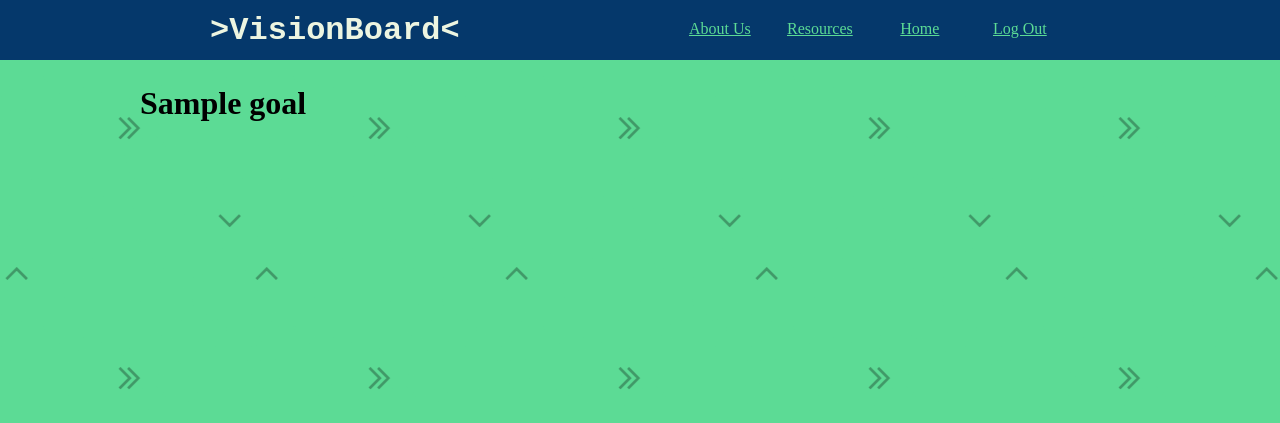
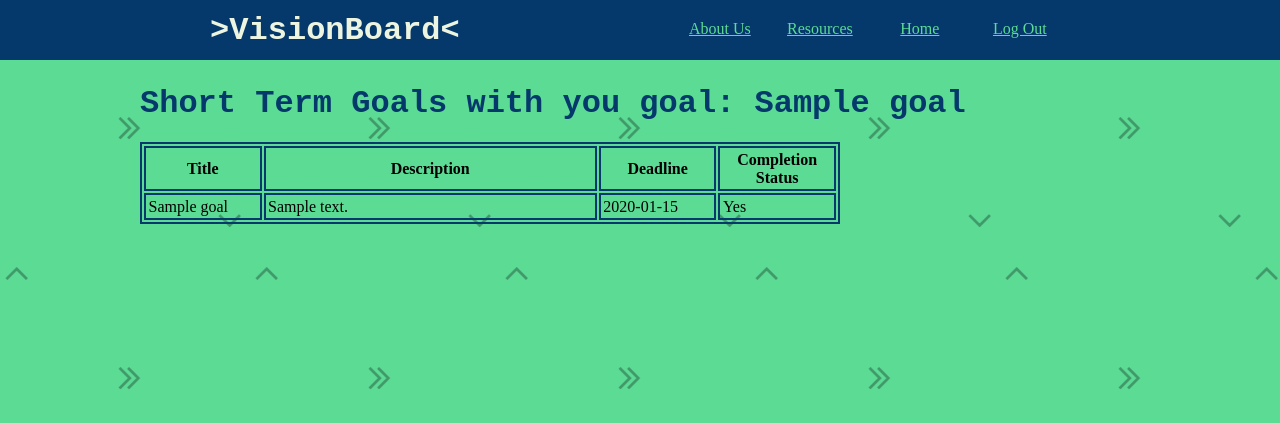
Before and after one commit to JonGriggs1773/VisionBoard, a Flask app: page /view/all/1 in a window 1280 px wide. Shown: the top 423 px of the page. Run offline with Flask 3, Linux system fonts and the light colour scheme; tables that the repository leaves empty hold one stand-in row (values such as "Sample post").

Commit message:
Finished the view all for STG

```diff
--- a/flask_app/controllers/short_term_goals.py
+++ b/flask_app/controllers/short_term_goals.py
@@ -18,12 +18,9 @@ def add_stg_form(id):
 
 @app.route('/stg/submit', methods = ['POST'])
 def submit_stg():
-
-
     if STG.create_short_term_goal(request.form):
         session.pop('ltg_id', None)
         return redirect('/dashboard')
-
     else:
         ltg_id = session['ltg_id']
         return redirect(f'/add_stg/{ltg_id}')
--- a/flask_app/models/long_term_goal.py
+++ b/flask_app/models/long_term_goal.py
@@ -65,10 +65,10 @@ class LTG:
             for stg in results:
                 stg_data = {
                     'id': stg['short_term_goals.id'],
-                    'title': stg['title'],
-                    'description': stg['description'],
-                    'goal_date': stg['goal_date'],
-                    'is_complete': stg['is_complete'],
+                    'title': stg['short_term_goals.title'],
+                    'description': stg['short_term_goals.description'],
+                    'goal_date': stg['short_term_goals.goal_date'],
+                    'is_complete': stg['short_term_goals.is_complete'],
                     'user_id': stg['user_id'],
                     'long_term_goal_id': stg['long_term_goal_id'],
                     'created_at': stg['short_term_goals.created_at'],
--- a/flask_app/static/css/dashboard.css
+++ b/flask_app/static/css/dashboard.css
@@ -115,3 +115,25 @@ body {
     align-items: center;
     justify-content: space-evenly;
 }
+
+table, th, td {
+    border: 2px solid #05386B;
+}
+table {
+    width: 700px;
+}
+
+th, td {
+    width: 100px;
+    padding: 2.5px;
+}
+
+.title {
+    color: #05386B;
+    font-family: 'Courier New', Courier, monospace;
+    margin-bottom: 20px;
+}
+
+#description {
+    width: 300px;
+}
--- a/flask_app/templates/allSTG.html
+++ b/flask_app/templates/allSTG.html
@@ -18,7 +18,23 @@
         </div>
     </div>
     <div id="container">
-        <h1>{{ ltg.title }}</h1>
+        <h1 class="title">Short Term Goals with you goal: {{ ltg.title }}</h1>
+        <table>
+            <tr>
+                <th>Title</th>
+                <th>Description</th>
+                <th>Deadline</th>
+                <th>Completion Status</th>
+            </tr>
+            {% for stg in ltg.stg %}
+                <tr>
+                    <td>{{ stg.title }}</td>
+                    <td id="description">{{ stg.description }}</td>
+                    <td>{{ stg.goal_date }}</td>
+                    <td>{{ stg.is_complete }}</td>
+                </tr>
+            {% endfor %}
+        </table>
     </div>
 </body>
 </html>
--- a/flask_app/templates/viewOneLTG.html
+++ b/flask_app/templates/viewOneLTG.html
@@ -24,8 +24,9 @@
             <h3>{{ ltg.description }}</h3>
             <p>Deadline: {{ ltg.goal_date }}</p>
             <div id="btn-div" class="view-btn">
-                <a href="/delete/ltg/{{ ltg.id }}"><button onclick="alert('Are you sure you\'ve reahced this milestone?')" class="reg-btn">Mark As Complete?</button></a>
+                <a href="/delete/ltg/{{ ltg.id }}"><button onclick="alert('Are you sure you\'ve reached this milestone?')" class="reg-btn">Mark As Complete?</button></a>
                 <a href="/edit/ltg/page/{{ ltg.id }}"><button class="reg-btn">Edit LTG</button></a>
+                <a href="/add_stg/{{ ltg.id }}"><button class="reg-btn">Add STG</button></a>
             </div>
         </div>
     </div>
```
